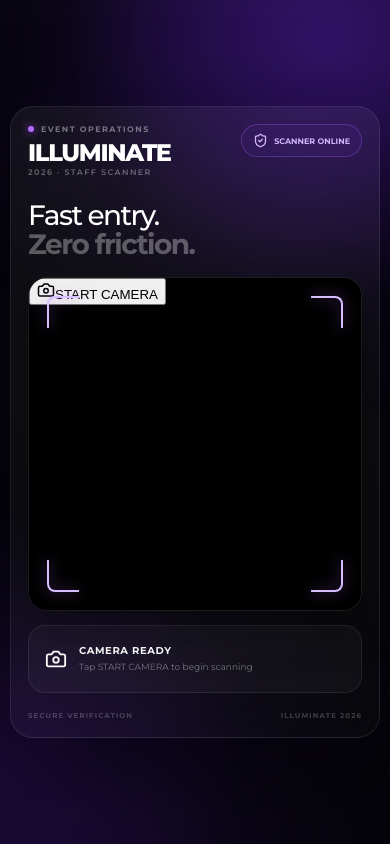
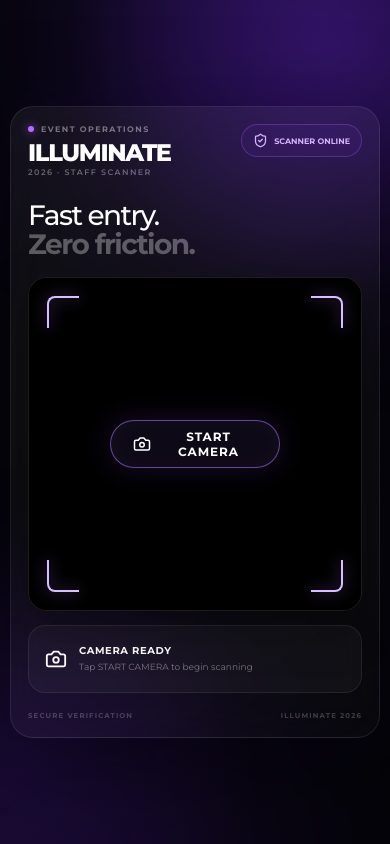
Before and after one commit to SHAILENDRA-RAI/illuminate-scanner, a React (Vite) app: page / in a window 390 px wide. Built offline with nearby package versions, Linux system fonts and the light colour scheme.

Commit message:
Implement mobile camera button styles
Added styles for mobile camera button and overlay.

```diff
--- a/src/styles.css
+++ b/src/styles.css
@@ -689,3 +689,66 @@ footer {
   visibility: visible !important;
   opacity: 1 !important;
 }
+
+/* ==================================================
+   MOBILE CAMERA BUTTON FIX
+   ================================================== */
+
+.scan-overlay {
+  pointer-events: none !important;
+}
+
+.camera-start-button {
+  pointer-events: auto !important;
+
+  position: absolute !important;
+  z-index: 50 !important;
+
+  left: 50% !important;
+  top: 50% !important;
+
+  transform: translate(-50%, -50%) !important;
+
+  display: inline-flex !important;
+  align-items: center !important;
+  justify-content: center !important;
+  gap: 9px !important;
+
+  min-width: 170px !important;
+  height: 48px !important;
+
+  padding: 0 22px !important;
+
+  border: 1px solid rgba(180, 120, 255, 0.55) !important;
+  border-radius: 999px !important;
+
+  background: rgba(15, 10, 25, 0.92) !important;
+
+  color: #ffffff !important;
+
+  font-family: 'Montserrat', sans-serif !important;
+  font-size: 12px !important;
+  font-weight: 700 !important;
+  letter-spacing: 0.08em !important;
+
+  cursor: pointer !important;
+  touch-action: manipulation !important;
+  -webkit-tap-highlight-color: transparent !important;
+
+  box-shadow:
+    0 0 30px rgba(140, 70, 255, 0.18),
+    inset 0 0 20px rgba(255, 255, 255, 0.03) !important;
+}
+
+.camera-start-button svg {
+  flex-shrink: 0 !important;
+}
+
+.camera-start-button:active {
+  transform: translate(-50%, -50%) scale(0.96) !important;
+}
+
+.camera-start-button:hover {
+  border-color: rgba(200, 150, 255, 0.9) !important;
+  background: rgba(30, 18, 45, 0.96) !important;
+}
```
